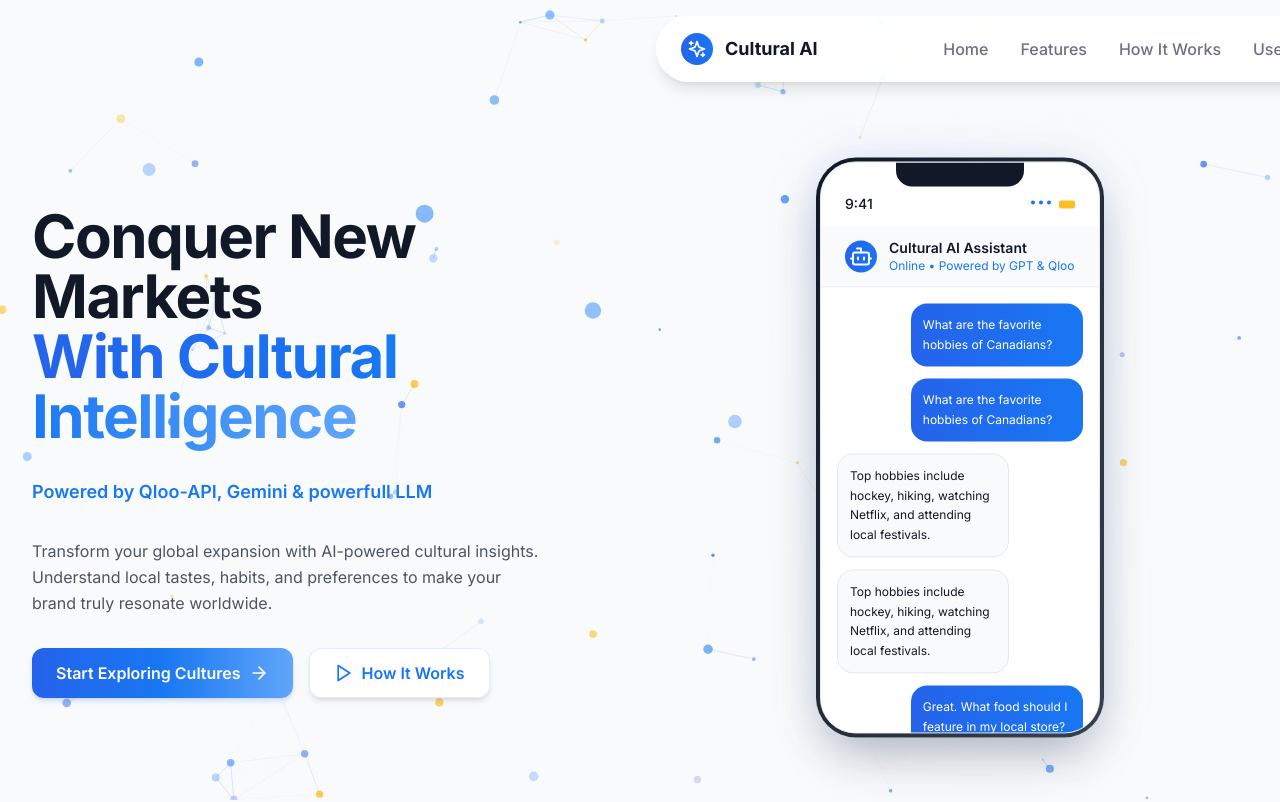
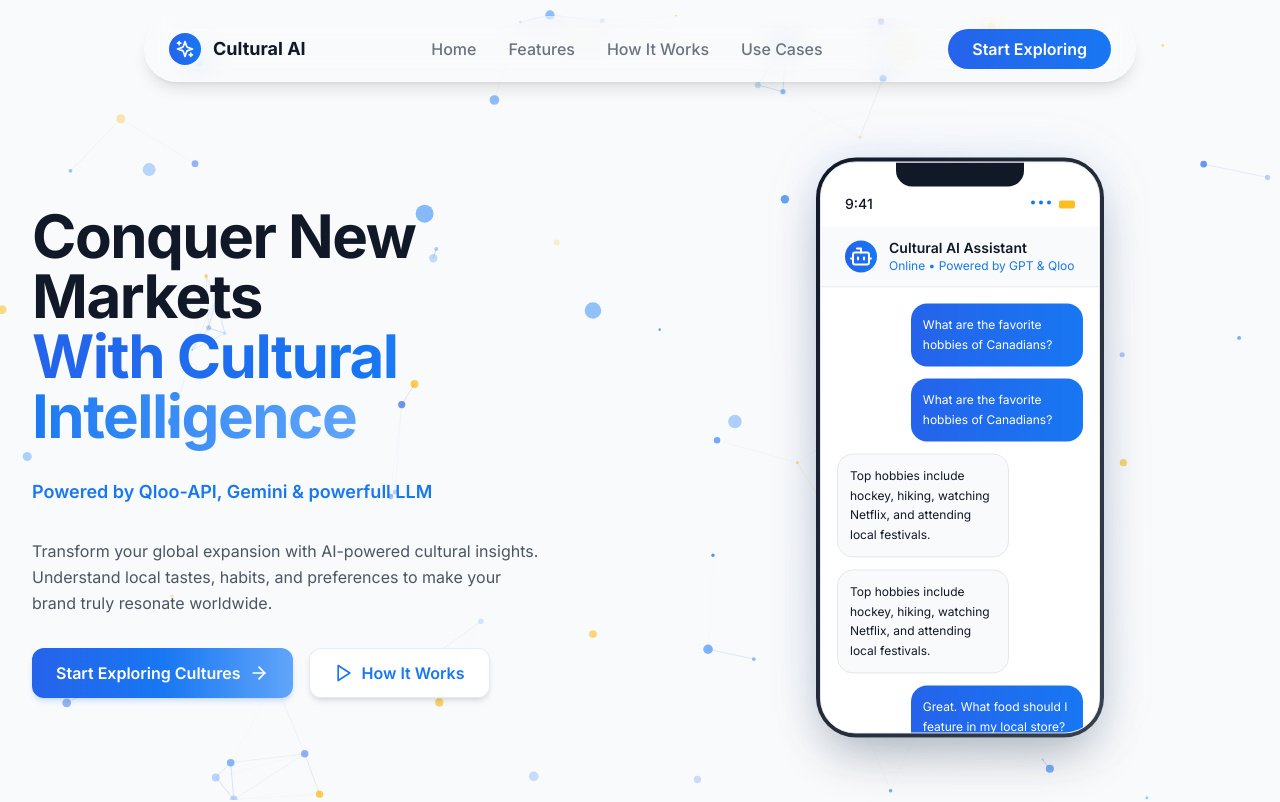
Before and after one commit to the-Dev-js/test, a React (Vite) app: page / in a window 1280 px wide. Shown: the top 802 px of the page. Built offline with nearby package versions, Linux system fonts and the light colour scheme; a web font is replaced by a local one.

Commit message:
Fix navbar positioning and transparency

```diff
--- a/src/components/Navbar.tsx
+++ b/src/components/Navbar.tsx
@@ -19,9 +19,9 @@ const Navbar: React.FC<NavbarProps> = ({ onStartExploring }) => {
       initial={{ opacity: 0, y: -20 }}
       animate={{ opacity: 1, y: 0 }}
       transition={{ duration: 0.6 }}
-      className="fixed top-4 left-1/2 transform -translate-x-1/2 z-50 w-full max-w-5xl px-4"
+      className="fixed top-4 left-0 right-0 mx-auto z-50 w-full max-w-5xl"
     >
-      <div className="bg-white/90 backdrop-blur-md rounded-full shadow-lg border border-white/20 px-6 py-3">
+      <div className="bg-white/10 backdrop-blur-md rounded-full shadow-lg border border-white/20 px-6 py-3 mx-4">
         <div className="flex items-center justify-between">
 
           {/* Logo Section */}
```
